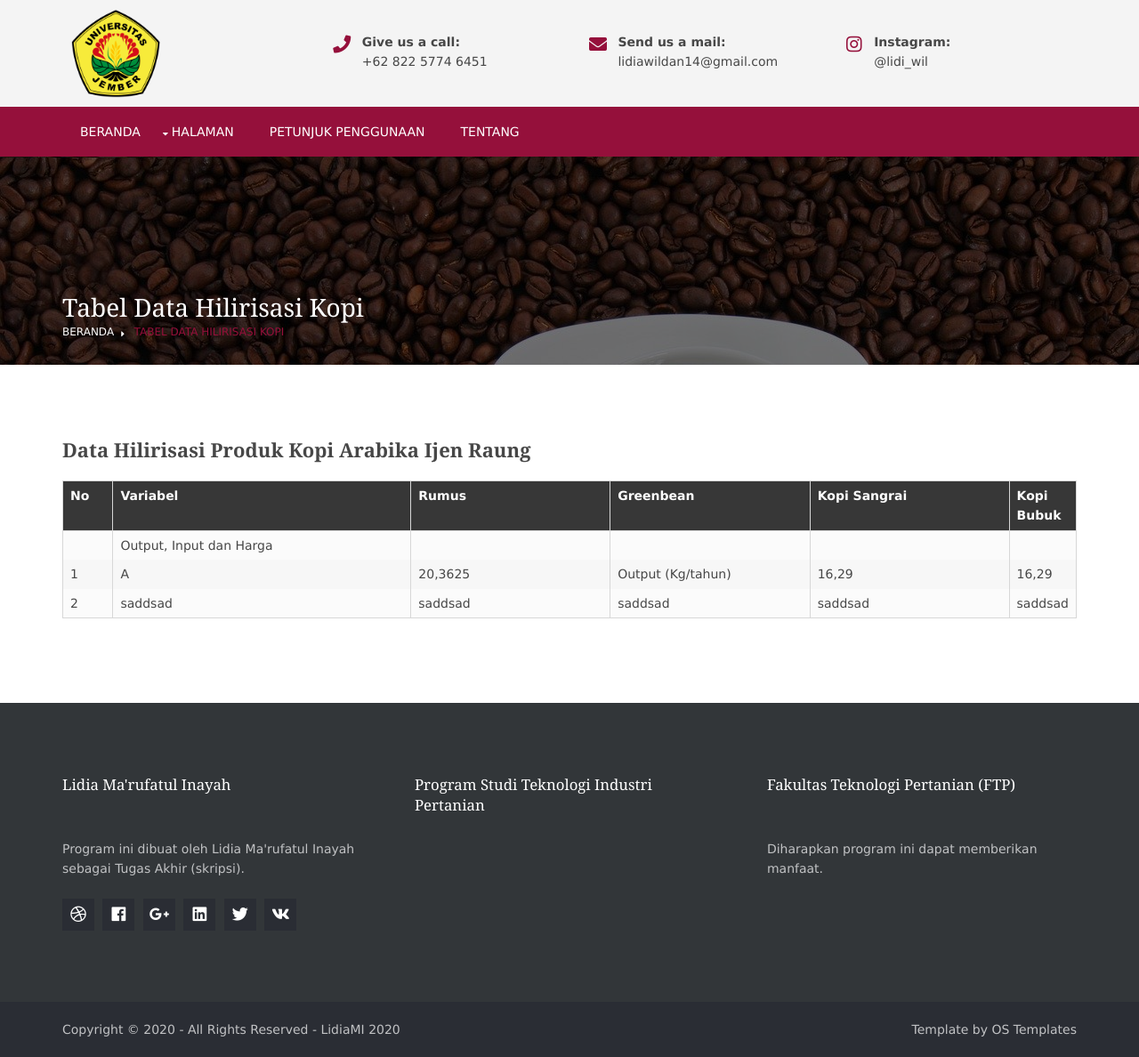
After one commit to adifia/lidia-kopi, a PHP site: page /hilirisasiprodukkopi/nilai-tambah.php in a window 1280 px wide. The commit adds this page. Shown: the whole page at 89% size. Run offline with PHP 8.4, Linux system fonts and the light colour scheme.

Commit message:
add page nilai tambah

```diff
--- a/header.php
+++ b/header.php
@@ -53,7 +53,7 @@ $page = $GLOBALS['page'];
                     <li><a class="drop" href="#">Halaman</a>
                         <ul>
                             <li><a href="data.php">Data Hilirisasi Produk Kopi Arabika Ijen Raung</a></li>
-                            <!-- <li><a href="pages/full-width.html">Peta Persebaran Hilirisasi Produk Kopi Arabika Ijen Raung</a></li> -->
+                            <li><a href="nilai-tambah.php">Nilai Tambah</a></li>
                         </ul>
                     </li>
                     <li <?php if ($page == "petunjuk") {
--- /dev/null
+++ b/nilai-tambah.php
@@ -0,0 +1,83 @@
+<?php
+$title = "Data Hilirisasi Produk Kopi Arabika Ijen Raung";
+$GLOBALS['page'] = "halaman";
+include_once "header.php";
+// include_once "ambildata.php";
+// include_once "koneksi.php";
+?>
+<div class="wrapper bgded overlay" style="background-image:url('images/kopi2.jpg');">
+	<div id="breadcrumb" class="hoc clear">
+		<!-- ################################################################################################ -->
+		<h6 class="heading">Tabel Data Hilirisasi Kopi</h6>
+		<ul>
+			<li><a href="index.php">Beranda</a></li>
+			<!-- <li><a href="#">Lorem</a></li>
+			<li><a href="#">Ipsum</a></li> -->
+			<li><a href="#">Tabel Data Hilirisasi Kopi</a></li>
+		</ul>
+		<!-- ################################################################################################ -->
+	</div>
+</div>
+<div class="wrapper row3">
+	<main class="hoc container clear">
+		<!-- main body -->
+		<!-- ################################################################################################ -->
+		<div class="content">
+			<div class="row">
+				<div class="col-md-12">
+					<div class="panel panel-info panel-dashboard">
+						<div class="panel-heading centered">
+							<h2 class="panel-title"><strong>Data Hilirisasi Produk Kopi Arabika Ijen Raung </strong></h2>
+						</div>
+						<div class="panel-body">
+							<table class="table table-bordered table-striped table-admin">
+								<thead>
+									<tr>
+										<th width="5%">No</th>
+										<th width="30%">Variabel</th>
+										<th width="20%">Rumus</th>
+										<th width="20%">Greenbean</th>
+										<th width="20%">Kopi Sangrai</th>
+										<th width="20%">Kopi Bubuk</th>
+									</tr>
+								</thead>
+								<tbody>
+									<tr>
+										<td></td>
+										<td>Output, Input dan Harga</td>
+										<td></td>
+										<td></td>
+										<td></td>
+										<td></td>
+									</tr>
+									<tr>
+										<td>1</td>
+										<td>A</td>
+										<td>20,3625
+										<td>Output (Kg/tahun)</td>
+										</td>
+										<td>16,29
+										</td>
+										<td>16,29
+										</td>
+									</tr>
+									<tr>
+										<td>2</td>
+										<td>saddsad</td>
+										<td>saddsad</td>
+										<td>saddsad</td>
+										<td>saddsad</td>
+										<td>saddsad</td>
+									</tr>
+
+								</tbody>
+							</table>
+						</div>
+					</div>
+				</div>
+			</div>
+		</div>
+	</main>
+</div>
+
+<?php include_once "footer.php" ?>
```
